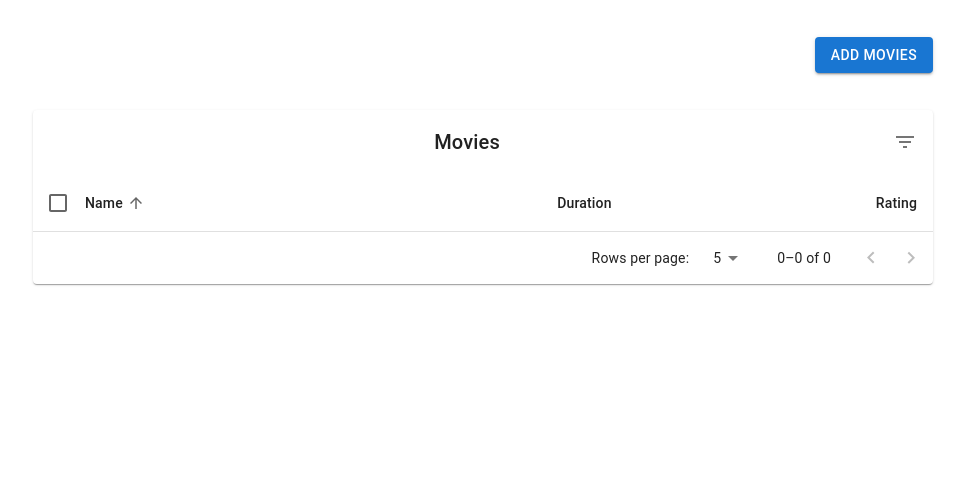
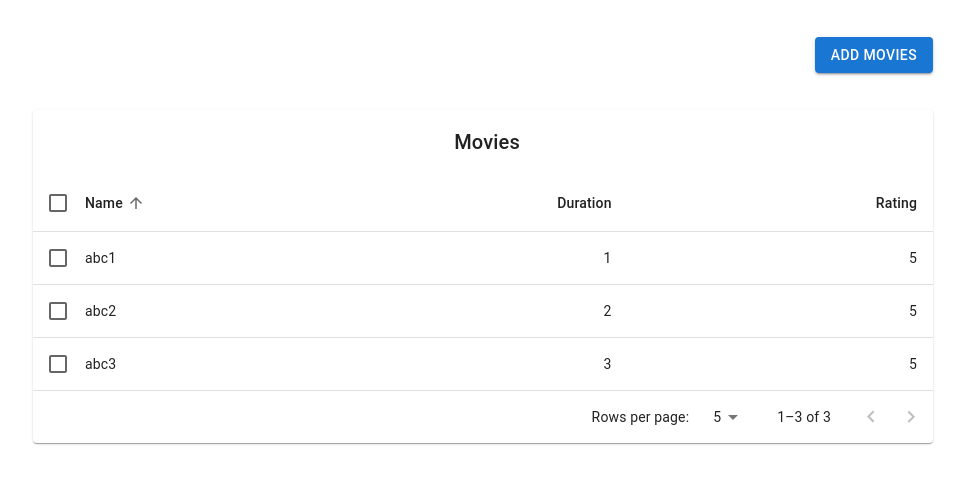
Before and after one commit to ahsan-ahmed/movie-lib-app, a React (Create React App) app in the folder ui/: page / in a window 1280 px wide. Shown: the top 484 px of the page, without its empty margins (157-1122 px from the left). Built offline with nearby package versions, Linux system fonts and the light colour scheme.

Commit message:
Edit movies with open dialog, reflect chnage in table

```diff
--- a/ui/src/components/movies/AddMovies.tsx
+++ b/ui/src/components/movies/AddMovies.tsx
@@ -1,4 +1,4 @@
-import React, { useState } from 'react';
+import React, { useEffect, useState } from 'react';
 import Button from '@mui/material/Button';
 import TextField from '@mui/material/TextField';
 import Dialog from '@mui/material/Dialog';
@@ -12,20 +12,25 @@ interface AddMoviesProp {
     onClose: () => void;
     open: boolean;
     submitMovies: (form: MoviesItemType) => void;
+    selectedMovie: MoviesItemType | null;
 }
 const default_values = { name: "", duration: "", rating: "" };
 
-export default function AddMovies({ open, onClose, submitMovies }: AddMoviesProp) {
-    const [form, setForm] = useState(default_values);
+export default function AddMovies({ open, onClose, submitMovies, selectedMovie }: AddMoviesProp) {
+    const [form, setForm] = useState<MoviesItemType>(default_values);
     const handleFormSubmit = (e: any) => {
         e.preventDefault();
         submitMovies(form);
         onClose();
     }
+    useEffect(() => {
+        setForm({ name: selectedMovie?.name || "", duration: selectedMovie?.duration || "", rating: selectedMovie?.rating || "" })
+    }, [selectedMovie])
+
     return (
         <Dialog open={open} onClose={onClose}>
             <form onSubmit={handleFormSubmit}>
-                <DialogTitle>Add Movie</DialogTitle>
+                <DialogTitle>{`${selectedMovie ? "Update" : "Add"} Movie`}</DialogTitle>
                 <DialogContent>
                     <Box
                         sx={{ mt: 1 }}
@@ -88,7 +93,7 @@ export default function AddMovies({ open, onClose, submitMovies }: AddMoviesProp
                         setForm({ ...default_values })
                     }}>
                         Cancel</Button>
-                    <Button type={"submit"}>Add</Button>
+                    <Button type={"submit"}>{selectedMovie ? "Update" : "Add"}</Button>
                 </DialogActions>
             </form>
         </Dialog>
--- a/ui/src/components/movies/ListMovies.tsx
+++ b/ui/src/components/movies/ListMovies.tsx
@@ -16,7 +16,8 @@ import Checkbox from '@mui/material/Checkbox';
 import IconButton from '@mui/material/IconButton';
 import Tooltip from '@mui/material/Tooltip';
 import DeleteIcon from '@mui/icons-material/Delete';
-import FilterListIcon from '@mui/icons-material/FilterList';
+import EditIcon from '@mui/icons-material/Edit';
+// import FilterListIcon from '@mui/icons-material/FilterList';
 import { visuallyHidden } from '@mui/utils';
 import { MoviesItemType } from '../../utils/types';
 
@@ -149,10 +150,11 @@ function EnhancedTableHead(props: EnhancedTableProps) {
 
 interface EnhancedTableToolbarProps {
     numSelected: number;
+    onClickEdit: () => void;
 }
 
 function EnhancedTableToolbar(props: EnhancedTableToolbarProps) {
-    const { numSelected } = props;
+    const { numSelected, onClickEdit } = props;
 
     return (
         <Toolbar
@@ -184,27 +186,37 @@ function EnhancedTableToolbar(props: EnhancedTableToolbarProps) {
                     Movies
                 </Typography>
             )}
-            {numSelected > 0 ? (
+            {numSelected > 0 && (
                 <Tooltip title="Delete">
                     <IconButton>
                         <DeleteIcon />
                     </IconButton>
                 </Tooltip>
-            ) : (
-                <Tooltip title="Filter list">
-                    <IconButton>
-                        <FilterListIcon />
+            )}
+            {numSelected === 1 && (
+                <Tooltip title="Edit">
+                    <IconButton onClick={onClickEdit}>
+                        <EditIcon />
                     </IconButton>
                 </Tooltip>
             )}
+            {/* // : (
+                //     <Tooltip title="Filter list">
+                //         <IconButton>
+                //             <FilterListIcon />
+                //         </IconButton>
+                //     </Tooltip>
+                // ) */}
         </Toolbar>
     );
 }
 
 interface ListMoviesTableProps {
-    moviesList: Array<MoviesItemType>
+    moviesList: Array<MoviesItemType>;
+    onClickEdit: (form: MoviesItemType | null) => void;
+    selectedMovie: MoviesItemType | null;
 }
-export default function ListMoviesTable({ moviesList }: ListMoviesTableProps) {
+export default function ListMoviesTable({ moviesList, onClickEdit, selectedMovie }: ListMoviesTableProps) {
     const [order, setOrder] = React.useState<Order>('asc');
     const [orderBy, setOrderBy] = React.useState<keyof MoviesItemType>('name');
     const [selected, setSelected] = React.useState<readonly string[]>([]);
@@ -212,6 +224,12 @@ export default function ListMoviesTable({ moviesList }: ListMoviesTableProps) {
     const [dense, setDense] = React.useState(false);
     const [rowsPerPage, setRowsPerPage] = React.useState(5);
 
+    console.log(selected, "selected")
+    React.useEffect(() => {
+        if (!selectedMovie) {
+            setSelected([]);
+        }
+    }, [selectedMovie])
     const handleRequestSort = (
         event: React.MouseEvent<unknown>,
         property: keyof MoviesItemType,
@@ -281,7 +299,10 @@ export default function ListMoviesTable({ moviesList }: ListMoviesTableProps) {
     return (
         <Box sx={{ width: '100%' }}>
             <Paper sx={{ width: '100%', mb: 2 }}>
-                <EnhancedTableToolbar numSelected={selected.length} />
+                <EnhancedTableToolbar numSelected={selected.length} onClickEdit={() => {
+                    let movie = moviesList.find(m => m.name === selected[0]) || null;
+                    onClickEdit(movie);
+                }} />
                 <TableContainer>
                     <Table
                         sx={{ minWidth: 750 }}
--- a/ui/src/components/movies/index.tsx
+++ b/ui/src/components/movies/index.tsx
@@ -2,15 +2,18 @@ import React, { useState } from "react"
 import AddMovies from "./AddMovies";
 import ListMovies from "./ListMovies";
 import Button from '@mui/material/Button';
+import { MoviesItemType } from "../../utils/types";
 
-interface IMoviesState {
-    name: string;
-    duration: string;
-    rating: string;
-}
+const MOVIES_LIST = [
+    { id: 1, name: "abc1", duration: "1", rating: "5" },
+    { id: 2, name: "abc2", duration: "2", rating: "5" },
+    { id: 3, name: "abc3", duration: "3", rating: "5" },
+]
 const Movies = () => {
     const [openMoviesDialog, setOpenMoviesDialog] = useState(false);
-    const [moviesList, setMoviesList] = useState<Array<IMoviesState>>([]);
+    const [moviesList, setMoviesList] = useState<Array<MoviesItemType>>([...MOVIES_LIST]);
+    const [selectedMovie, setSelectedMovie] = useState<MoviesItemType | null>(null);
+
     return (
         <>
             <div className="header">
@@ -18,13 +21,29 @@ const Movies = () => {
             </div>
             <AddMovies
                 open={openMoviesDialog}
-                onClose={() => { setOpenMoviesDialog(false) }}
+                onClose={() => { setOpenMoviesDialog(false); setSelectedMovie(null); }}
                 submitMovies={(movie) => {
-                    // console.log(movie, "movie");
-                    setMoviesList([...moviesList, movie]);
+                    console.log(movie, "submitMovies");
+                    if (selectedMovie) {
+                        let _moviesList = [...moviesList];
+                        let foundIndex = _moviesList.findIndex(x => x.name === selectedMovie.name);
+                        _moviesList[foundIndex] = movie;
+                        setMoviesList(_moviesList);
+                    } else {
+                        setMoviesList([...moviesList, movie]);
+                    }
                 }}
+                selectedMovie={selectedMovie}
             />
-            <ListMovies moviesList={moviesList} />
+            <ListMovies
+                moviesList={moviesList}
+                onClickEdit={(movie) => {
+                    // console.log(movie, "onClickEdit");
+                    setOpenMoviesDialog(true);
+                    setSelectedMovie(movie);
+                }}
+                selectedMovie={selectedMovie}
+            />
         </>
     )
 }
```
